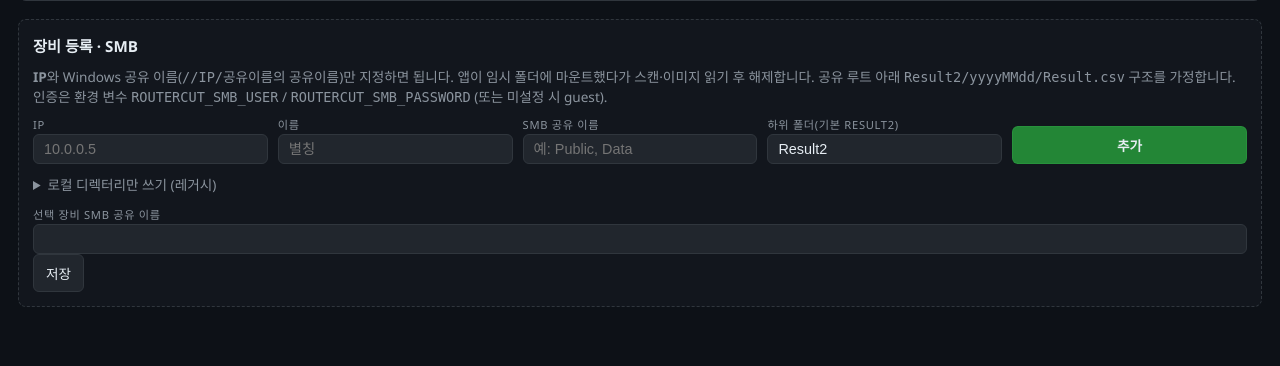
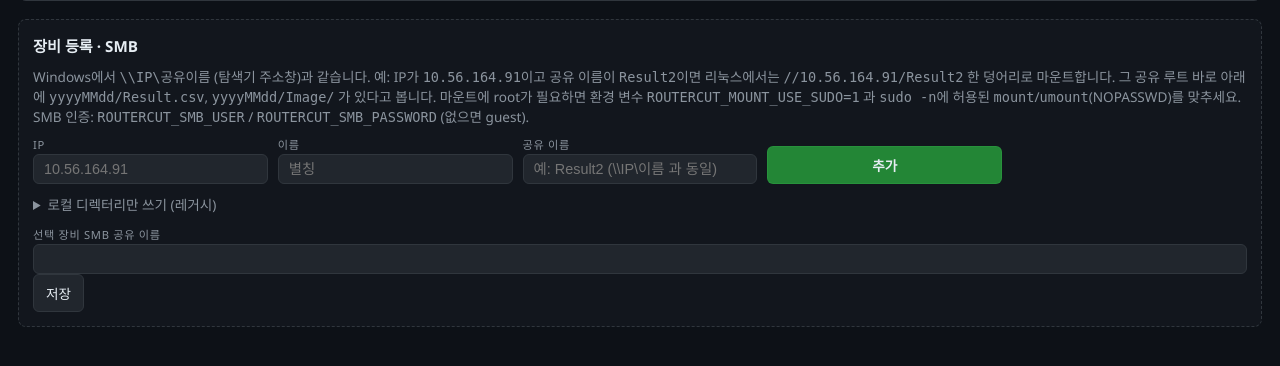
Before and after one commit to kyungwonchai/routercut, a Flask app: page / in a window 1280 px wide. Shown: the part 158-524 px from the top of the page. Run offline with Flask 3, Linux system fonts and the light colour scheme; data that the repository does not hold is empty.

Commit message:
refactor: single SMB share root; sudo mount; background script
- Drop result_subdir from paths: data lives under share/local root as yyyyMMdd/
- ROUTERCUT_MOUNT_USE_SUDO=1 runs mount/umount via sudo -n
- scripts/run-background.sh for nohup; ROUTERCUT_DEBUG off by default
- UI/docs: clarify UNC //IP/share == Windows \\IP\share

Made-with: Cursor

```diff
--- a/app.py
+++ b/app.py
@@ -52,9 +52,7 @@ def _image_abspath(host: sqlite3.Row, folder_date: str, filename: str) -> Path |
     fn = os.path.basename(str(filename).replace("\\", "/"))
     if not fn or fn in (".", ".."):
         return None
-    root = Path(host["local_root"]).expanduser().resolve()
-    sub = host["result_subdir"] or "Result2"
-    base = (root / sub).resolve()
+    base = Path(host["local_root"]).expanduser().resolve()
     full = (base / folder_date / "Image" / fn).resolve()
     try:
         if hasattr(full, "is_relative_to"):
@@ -90,7 +88,6 @@ def api_hosts_create():
     name = (data.get("name") or "").strip() or ip
     smb_share = (data.get("smb_share") or "").strip()
     local_root = (data.get("local_root") or "").strip()
-    result_subdir = (data.get("result_subdir") or "Result2").strip() or "Result2"
     if not ip:
         return jsonify({"ok": False, "error": "ip is required"}), 400
     if smb_share:
@@ -104,8 +101,8 @@ def api_hosts_create():
     conn = get_db()
     try:
         cur = conn.execute(
-            "INSERT INTO hosts (ip, name, local_root, result_subdir, smb_share) VALUES (?, ?, ?, ?, ?)",
-            (ip, name, pending_root, result_subdir, smb_share or None),
+            "INSERT INTO hosts (ip, name, local_root, smb_share) VALUES (?, ?, ?, ?)",
+            (ip, name, pending_root, smb_share or None),
         )
         conn.commit()
     except sqlite3.IntegrityError:
@@ -126,12 +123,10 @@ def api_hosts_patch(host_id: int):
     data = request.get_json(force=True, silent=True) or {}
     fields: list[str] = []
     vals: list = []
-    for key in ("ip", "name", "result_subdir"):
+    for key in ("ip", "name"):
         if key in data:
             fields.append(f"{key} = ?")
-            if key == "result_subdir":
-                vals.append((data[key] or "Result2").strip() or "Result2")
-            elif key == "ip":
+            if key == "ip":
                 vals.append((data[key] or "").strip())
             else:
                 vals.append(data[key])
@@ -325,4 +320,10 @@ def favicon():
 
 
 if __name__ == "__main__":
-    app.run(host="0.0.0.0", port=int(os.environ.get("PORT", "5000")), debug=True)
+    _dbg = os.environ.get("ROUTERCUT_DEBUG", "").lower() in ("1", "true", "yes")
+    app.run(
+        host="0.0.0.0",
+        port=int(os.environ.get("PORT", "5000")),
+        debug=_dbg,
+        use_reloader=_dbg,
+    )
--- a/scanner.py
+++ b/scanner.py
@@ -1,4 +1,4 @@
-"""Scan Result2/<yyyyMMdd>/Result.csv and ingest into SQLite."""
+"""Scan <yyyyMMdd>/Result.csv under host root (SMB share root or local dir)."""
 
 from __future__ import annotations
 
@@ -18,9 +18,7 @@ RE_AFTER_RESULT = re.compile(r"Result\D*?(\d{8})([/\\].+)$", re.I)
 
 
 def _result_base_path(host_row: sqlite3.Row) -> Path:
-    root = Path(host_row["local_root"]).expanduser().resolve()
-    sub = host_row["result_subdir"] or "Result2"
-    return root / sub
+    return Path(host_row["local_root"]).expanduser().resolve()
 
 
 def _normalize_columns(df: pd.DataFrame) -> pd.DataFrame | None:
--- a/templates/index.html
+++ b/templates/index.html
@@ -38,23 +38,23 @@
   <section class="panel">
     <h2>장비 등록 · SMB</h2>
     <p style="margin:0 0 10px;font-size:0.85rem;color:var(--muted)">
-      <strong>IP</strong>와 Windows 공유 이름(<code>//IP/공유이름</code>의 공유이름)만 지정하면 됩니다.
-      앱이 임시 폴더에 마운트했다가 스캔·이미지 읽기 후 해제합니다. 공유 루트 아래
-      <code>Result2/yyyyMMdd/Result.csv</code> 구조를 가정합니다. 인증은 환경 변수
-      <code>ROUTERCUT_SMB_USER</code> / <code>ROUTERCUT_SMB_PASSWORD</code> (또는 미설정 시 guest).
+      Windows에서 <code>\\IP\공유이름</code> (탐색기 주소창)과 같습니다. 예: IP가
+      <code>10.56.164.91</code>이고 공유 이름이 <code>Result2</code>이면 리눅스에서는
+      <code>//10.56.164.91/Result2</code> 한 덩어리로 마운트합니다. 그 공유 루트 바로 아래에
+      <code>yyyyMMdd/Result.csv</code>, <code>yyyyMMdd/Image/</code> 가 있다고 봅니다.
+      마운트에 root가 필요하면 환경 변수 <code>ROUTERCUT_MOUNT_USE_SUDO=1</code> 과
+      <code>sudo -n</code>에 허용된 <code>mount</code>/<code>umount</code>(NOPASSWD)를 맞추세요.
+      SMB 인증: <code>ROUTERCUT_SMB_USER</code> / <code>ROUTERCUT_SMB_PASSWORD</code> (없으면 guest).
     </p>
     <div class="grid-form">
       <label class="field">IP
-        <input id="newIp" type="text" placeholder="10.0.0.5"/>
+        <input id="newIp" type="text" placeholder="10.56.164.91"/>
       </label>
       <label class="field">이름
         <input id="newName" type="text" placeholder="별칭"/>
       </label>
-      <label class="field">SMB 공유 이름
-        <input id="newShare" type="text" placeholder="예: Public, Data"/>
-      </label>
-      <label class="field">하위 폴더(기본 Result2)
-        <input id="newSub" type="text" value="Result2"/>
+      <label class="field">공유 이름
+        <input id="newShare" type="text" placeholder="예: Result2 (\\IP\이름 과 동일)"/>
       </label>
       <button type="button" class="primary" id="btnAddHost">추가</button>
     </div>
@@ -101,7 +101,7 @@
     if (!h) return;
     const sh = (h.smb_share || "").trim();
     if (sh) {
-      $("editLabel").textContent = "선택 장비 SMB 공유 이름";
+      $("editLabel").textContent = "선택 장비 공유 이름";
       $("editPath").value = sh;
     } else {
       $("editLabel").textContent = "선택 장비 로컬 절대 경로";
@@ -281,7 +281,6 @@
     const name = $("newName").value.trim();
     const smb_share = $("newShare").value.trim();
     const local_root = $("newLocalRoot").value.trim();
-    const result_subdir = ($("newSub").value.trim() || "Result2");
     $("hostMsg").textContent = "";
     if (!ip || (!smb_share && !local_root)) {
       $("hostMsg").textContent = "IP와 SMB 공유 이름(또는 로컬 절대 경로)이 필요합니다.";
@@ -289,7 +288,7 @@
       return;
     }
     try {
-      const body = { ip, name, result_subdir };
+      const body = { ip, name };
       if (smb_share) body.smb_share = smb_share;
       if (local_root) body.local_root = local_root;
       await fetchJSON("/api/hosts", {
```
Also changed, not shown: smb_mount.py (+31 -3 lines), 1 other file.
